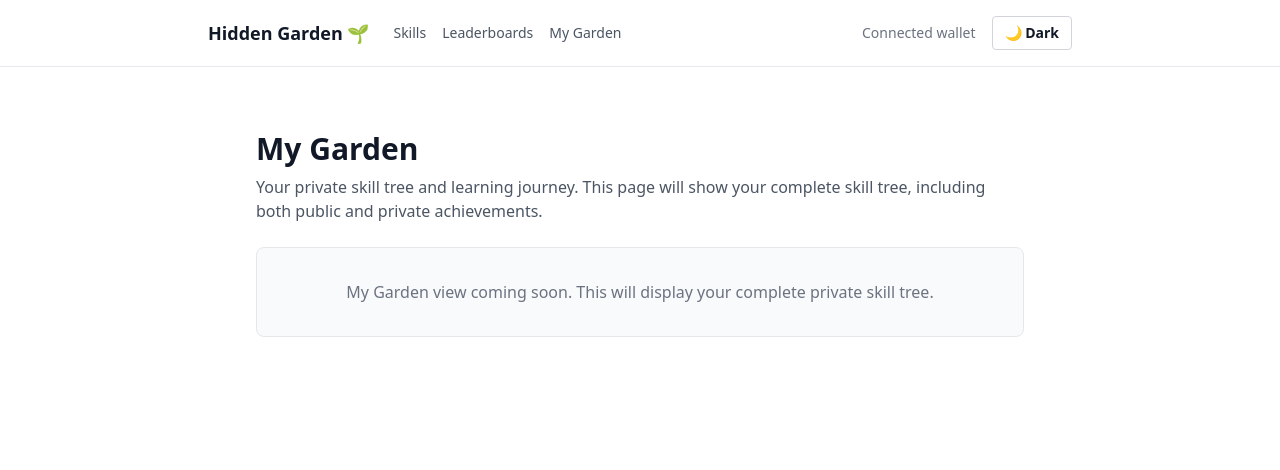
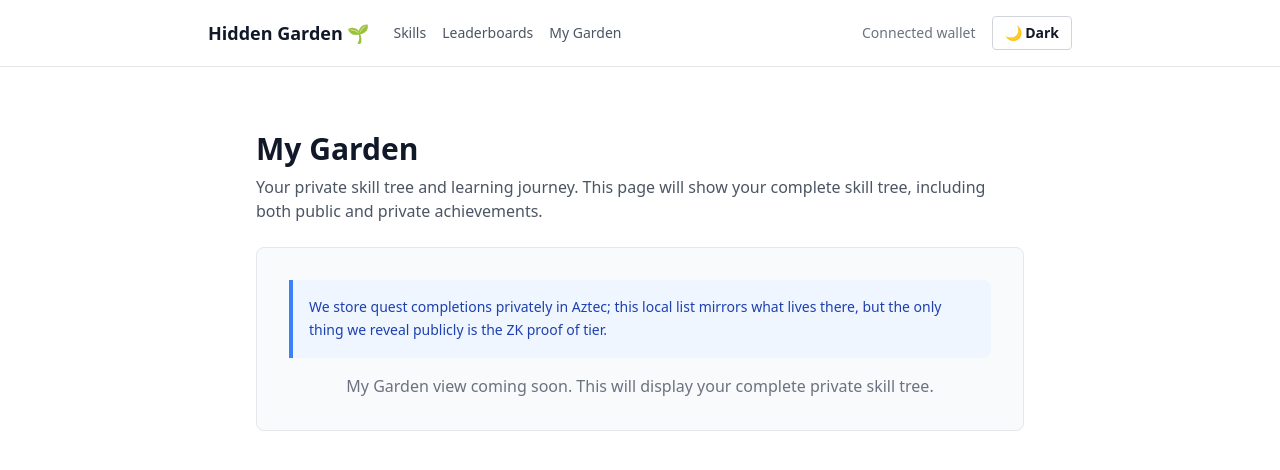
Before and after one commit to understories/hidden-garden, a Next.js app in the folder apps/aztecbat-ui/: page /garden in a window 1280 px wide. Shown: the top 470 px of the page. Built offline with nearby package versions, Linux system fonts and the light colour scheme; no server answers; what wagmi would draw is missing.

Commit message:
Update page.tsx

```diff
--- a/apps/aztecbat-ui/app/garden/page.tsx
+++ b/apps/aztecbat-ui/app/garden/page.tsx
@@ -16,10 +16,17 @@ export default function GardenPage() {
         </p>
       </div>
 
-      <div className="border border-gray-200 dark:border-gray-700 rounded-lg p-8 bg-gray-50 dark:bg-gray-800/50 text-center">
-        <p className="text-gray-500 dark:text-gray-400">
-          My Garden view coming soon. This will display your complete private skill tree.
-        </p>
+      <div className="border border-gray-200 dark:border-gray-700 rounded-lg p-8 bg-gray-50 dark:bg-gray-800/50">
+        <div className="space-y-4">
+          <div className="border-l-4 border-blue-500 dark:border-blue-400 bg-blue-50 dark:bg-blue-900/20 rounded-r-lg p-4">
+            <p className="text-sm text-blue-800 dark:text-blue-200 leading-relaxed">
+              We store quest completions privately in Aztec; this local list mirrors what lives there, but the only thing we reveal publicly is the ZK proof of tier.
+            </p>
+          </div>
+          <p className="text-gray-500 dark:text-gray-400 text-center">
+            My Garden view coming soon. This will display your complete private skill tree.
+          </p>
+        </div>
       </div>
     </main>
   );
```
